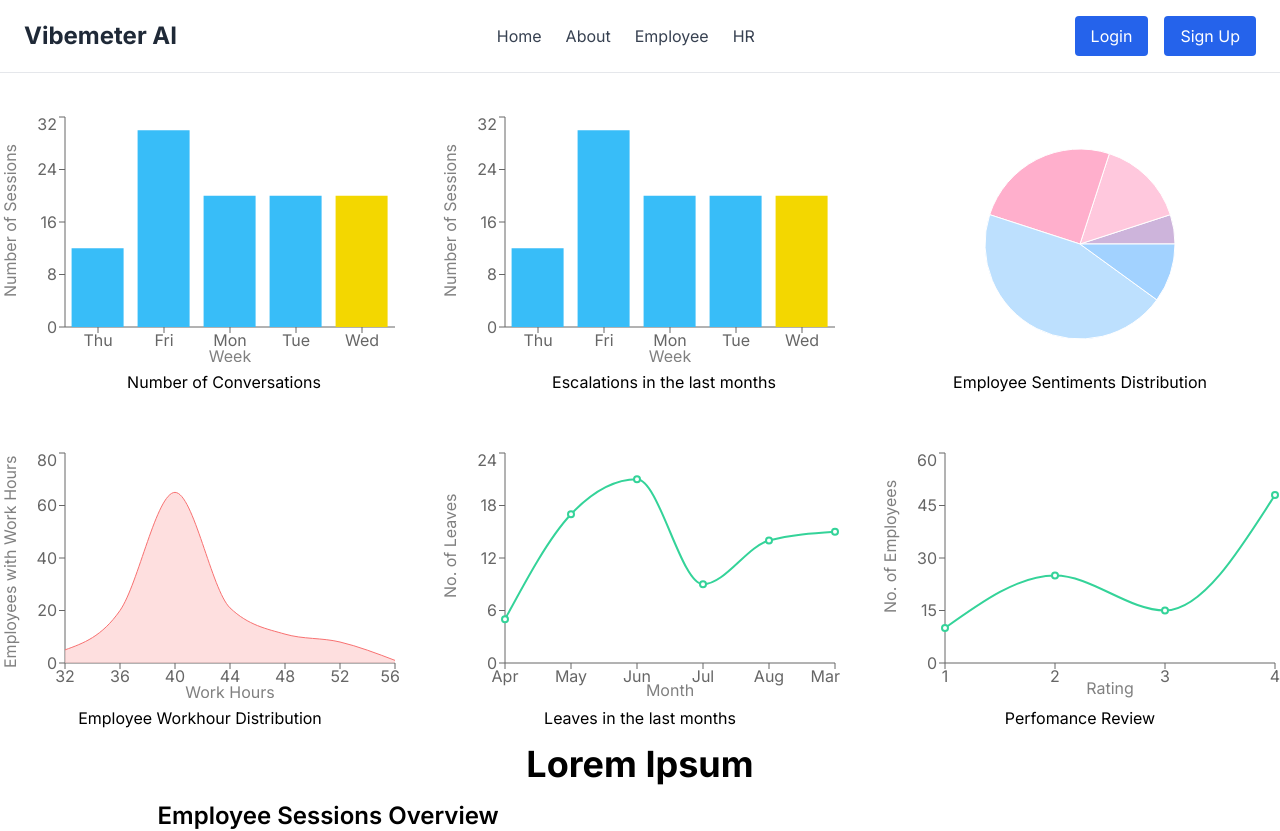
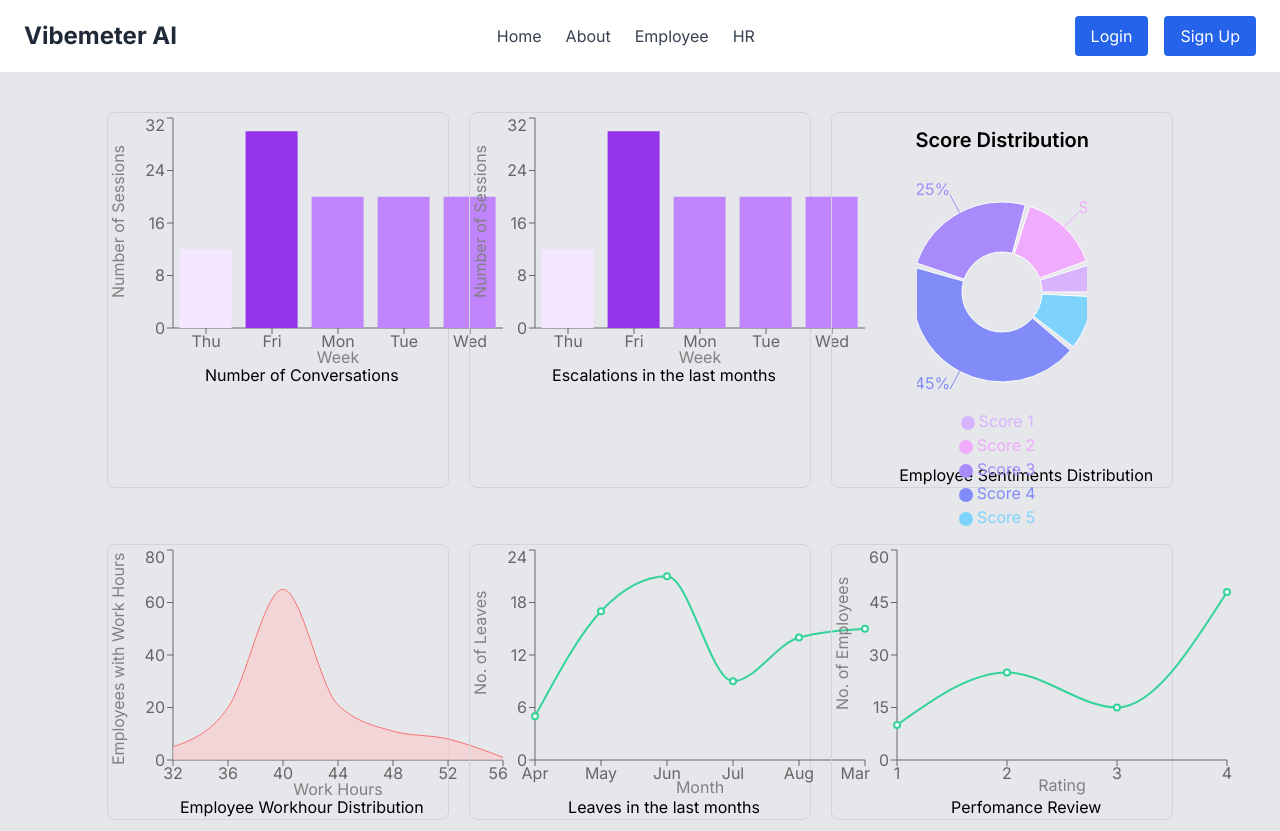
Before and after one commit to Team99os25/frontend, a Next.js app: page /hr-dashboard in a window 1280 px wide. Shown: the top 831 px of the page. Built offline with nearby package versions, Linux system fonts and the light colour scheme; a web font is replaced by a local one.

Commit message:
Changing styles, yet to change

```diff
--- a/app/hr-dashboard/page.tsx
+++ b/app/hr-dashboard/page.tsx
@@ -18,60 +18,57 @@ export type SidenavProps = {
 
 const HRDashboard = () => {
 
+  const chartConfigs = [
+    {
+      component: <ConversationsTinyBar />,
+      label: "Number of Conversations",
+    },
+    {
+      component: <EscalationsTinyBar />,
+      label: "Escalations in the last months",
+    },
+    {
+      component: <SentimentsPiChart />,
+      label: "Employee Sentiments Distribution",
+      // className: "mt-8",
+    },
+    {
+      component: <WorkhoursAreaChart />,
+      label: "Employee Workhour Distribution",
+      className: "chart-4",
+    },
+    {
+      component: <LeavesSimpleLine />,
+      label: "Leaves in the last months",
+      className: "chart-5",
+    },
+    {
+      component: <PerformanceSimpleLine />,
+      label: "Perfomance Review",
+      // className: "chart-6",
+    },
+  ];
+
+
   return (
-    <div className="flex flex-col items-center justify-center h-full">
+    <div className="flex flex-col h-full bg-gray-200">
       {/* <Sidenav elements={["Employee Records", "Payroll Management", "Reports", "Settings", "Logout"]} /> */}
-      <div className="graphs grid grid-cols-3 gap-x-10 gap-y-40 my-28">
-        <div className='chart-1 h-36'>
-          <div className="chart mb-2">
-            <ConversationsTinyBar />
+      <div className="graphs grid grid-cols-3 gap-x-5 gap-y-14 my-28 w-5/6 mx-auto">
+        {chartConfigs.map(({ component, label, className }, idx) => (
+          <div
+            key={idx}
+            className={`${className} rounded-lg border border-gray-300 transform transition-transform duration-200 ease-in-out hover:scale-105 hover:shadow-lg active:scale-105 active:shadow-lg`}
+          >
+            <div className="w-full">
+              <div className="chart">{component}</div>
+              <div className="chart-text text-center pl-12">{label}</div>
+            </div>
           </div>
-          <div className="chart-text text-center pl-12">
-            Number of Conversations
-          </div>
-        </div>
-        <div className='chart-1 h-36'>
-          <div className="chart mb-2">
-            <EscalationsTinyBar />
-          </div>
-          <div className="chart-text text-center pl-12">
-            Escalations in the last months
-          </div>
-        </div>
-        <div className='chart-3 h-36 mt-8'>
-          <div className="chart mb-[26px]">
-            <SentimentsPiChart />
-          </div>
-          <div className="chart-text text-center">
-            Employee Sentiments Distribution
-          </div>
-        </div>
-        <div className='chart-4 h-36'>
-          <div className="chart mb-2">
-            <WorkhoursAreaChart />
-          </div>
-          <div className="chart-text text-center">
-            Employee Workhour Distribution
-          </div>
-        </div>
-        <div className='chart-5 h-36'>
-          <div className="chart mb-2">
-            <LeavesSimpleLine />
-          </div>
-          <div className="chart-text text-center">
-            Leaves in the last months
-          </div>
-        </div>
-        <div className='chart-6 h-36'>
-          <div className="chart mb-2">
-            <PerformanceSimpleLine />
-          </div>
-          <div className="chart-text text-center">
-            Perfomance Review
-          </div>
-        </div>
+        ))}
       </div>
-      <div className="datatable my-10">
+
+
+      <div className="datatable my-10 w-fit mx-auto align-middle">
         <div className="table-heading text-center text-4xl font-bold">
           Lorem Ipsum
         </div>
@@ -84,3 +81,103 @@ const HRDashboard = () => {
 }
 
 export default HRDashboard;
+
+
+
+
+
+
+
+
+
+
+
+
+
+
+
+
+
+
+
+
+
+
+
+
+
+
+/**
+ *
+ * <div className="graphs grid grid-cols-3 gap-x-10 gap-y-40 my-28">
+        <div className='chart-1 h-36 transform transition-transform duration-200 ease-in-out hover:scale-105 hover:shadow-lg active:scale-105 active:shadow-lg'>
+          <div className='w-full'>
+            <div className="chart mb-2">
+              <ConversationsTinyBar />
+            </div>
+            <div className="chart-text text-center pl-12">
+              Number of Conversations
+            </div>
+          </div>
+        </div>
+
+        <div className='chart-1 h-36 transform transition-transform duration-200 ease-in-out hover:scale-105 hover:shadow-lg active:scale-105 active:shadow-lg'>
+          <div className='w-full'>
+            <div className="chart mb-2">
+              <EscalationsTinyBar />
+            </div>
+            <div className="chart-text text-center pl-12">
+              Escalations in the last months
+            </div>
+          </div>
+        </div>
+
+        <div className='chart-3 h-36 mt-8 transform transition-transform duration-200 ease-in-out hover:scale-105 hover:shadow-lg active:scale-105 active:shadow-lg'>
+          <div className='w-full'>
+            <div className="chart mb-[26px]">
+              <SentimentsPiChart />
+            </div>
+            <div className="chart-text text-center">
+              Employee Sentiments Distribution
+            </div>
+          </div>
+        </div>
+
+        <div className='chart-4 h-36 transform transition-transform duration-200 ease-in-out hover:scale-105 hover:shadow-lg active:scale-105 active:shadow-lg'>
+          <div className='w-full'>
+            <div className="chart mb-2">
+              <WorkhoursAreaChart />
+            </div>
+            <div className="chart-text text-center">
+              Employee Workhour Distribution
+            </div>
+          </div>
+        </div>
+
+        <div className='chart-5 h-36 transform transition-transform duration-200 ease-in-out hover:scale-105 hover:shadow-lg active:scale-105 active:shadow-lg'>
+          <div className='w-full'>
+            <div className="chart mb-2">
+              <LeavesSimpleLine />
+            </div>
+            <div className="chart-text text-center">
+              Leaves in the last months
+            </div>
+          </div>
+        </div>
+
+        <div className='chart-6 h-36 transform transition-transform duration-200 ease-in-out hover:scale-105 hover:shadow-lg active:scale-105 active:shadow-lg'>
+          <div className='w-full'>
+            <div className="chart mb-2">
+              <PerformanceSimpleLine />
+            </div>
+            <div className="chart-text text-center">
+              Perfomance Review
+            </div>
+          </div>
+        </div>
+      </div>
+ *
+ *
+ *
+ *
+ */
--- a/components/Graphs/Conversations-TinyBar.tsx
+++ b/components/Graphs/Conversations-TinyBar.tsx
@@ -1,13 +1,20 @@
 "use client";
 
-import { BarChart, Bar, Tooltip, ResponsiveContainer, XAxis, YAxis, Label } from 'recharts';
+import {
+  BarChart,
+  Bar,
+  Tooltip,
+  ResponsiveContainer,
+  XAxis,
+  YAxis,
+  Label,
+  Cell, // ✅ [NEW] Import Cell
+} from 'recharts';
 
 const WeekMap = ["", "Mon", "Tue", "Wed", "Thu", "Fri"];
 let dayOfTheWeek = (new Date).getDay();
-if(dayOfTheWeek == 6){
+if (dayOfTheWeek === 6) {
   dayOfTheWeek = 5;
-  /*If viewed on a Saturday = 6, show data for last week, i.e. take current day to be Friday
-  For Sunday = 0, || 5 already handles it and makes last day to be Friday */
 }
 
 const data = [
@@ -15,8 +22,17 @@ const data = [
   { name: WeekMap[(dayOfTheWeek + 2) % 5 || 5], value: 30 },
   { name: WeekMap[(dayOfTheWeek + 3) % 5 || 5], value: 20 },
   { name: WeekMap[(dayOfTheWeek + 4) % 5 || 5], value: 20 },
-  { name: WeekMap[(dayOfTheWeek) % 5 || 5], value: 20, fill: '#F3D700' },
-]; // || 5 handles the edge-case where dayOfTheWeek % 5 = 0
+  { name: WeekMap[(dayOfTheWeek) % 5 || 5], value: 20 },
+];
+
+/// ✅ [NEW] Create a function that maps value → purple shade
+const getPurpleShade = (value: number): string => {
+  if (value < 15) return "#f3e8ff"; // lightest
+  if (value < 20) return "#d8b4fe";
+  if (value < 25) return "#c084fc";
+  if (value < 30) return "#a855f7";
+  return "#9333ea"; // darkest
+};
 
 const TinyBarChart = () => {
   return (
@@ -29,7 +45,14 @@ const TinyBarChart = () => {
           <YAxis>
             <Label value="Number of Sessions" angle={-90} dy={75} position="insideLeft" />
           </YAxis>
-          <Bar dataKey="value" fill="#38bdf8" />
+
+          {/* ✅ Changed: Removed static fill, added dynamic Cell coloring */}
+          <Bar dataKey="value">
+            {data.map((entry, index) => (
+              <Cell key={`cell-${index}`} fill={getPurpleShade(entry.value)} />
+            ))}
+          </Bar>
+
           <Tooltip />
         </BarChart>
       </ResponsiveContainer>
@@ -38,3 +61,74 @@ const TinyBarChart = () => {
 };
 
 export default TinyBarChart;
+
+
+
+
+
+
+
+
+
+
+
+
+
+
+
+
+
+
+
+
+
+
+
+
+
+
+
+
+
+
+
+// "use client";
+
+// import { BarChart, Bar, Tooltip, ResponsiveContainer, XAxis, YAxis, Label } from 'recharts';
+
+// const WeekMap = ["", "Mon", "Tue", "Wed", "Thu", "Fri"];
+// let dayOfTheWeek = (new Date).getDay();
+// if(dayOfTheWeek == 6){
+//   dayOfTheWeek = 5;
+//   /*If viewed on a Saturday = 6, show data for last week, i.e. take current day to be Friday
+//   For Sunday = 0, || 5 already handles it and makes last day to be Friday */
+// }
+
+// const data = [
+//   { name: WeekMap[(dayOfTheWeek + 1) % 5 || 5], value: 12 },
+//   { name: WeekMap[(dayOfTheWeek + 2) % 5 || 5], value: 30 },
+//   { name: WeekMap[(dayOfTheWeek + 3) % 5 || 5], value: 20 },
+//   { name: WeekMap[(dayOfTheWeek + 4) % 5 || 5], value: 20 },
+//   { name: WeekMap[(dayOfTheWeek) % 5 || 5], value: 20, fill: '#F3D700' },
+// ]; // || 5 handles the edge-case where dayOfTheWeek % 5 = 0
+
+// const TinyBarChart = () => {
+//   return (
+//     <div className="w-[400px] h-[250px]">
+//       <ResponsiveContainer width="100%" height="100%">
+//         <BarChart data={data}>
+//           <XAxis dataKey="name">
+//             <Label value="Week" offset={-5} position="insideBottom" />
+//           </XAxis>
+//           <YAxis>
+//             <Label value="Number of Sessions" angle={-90} dy={75} position="insideLeft" />
+//           </YAxis>
+//           <Bar dataKey="value" fill="#38bdf8" />
+//           <Tooltip />
+//         </BarChart>
+//       </ResponsiveContainer>
+//     </div>
+//   );
+// };
+
+// export default TinyBarChart;
--- a/components/Graphs/Escalations-Tinybar.tsx
+++ b/components/Graphs/Escalations-Tinybar.tsx
@@ -1,13 +1,21 @@
 "use client";
 
-import { BarChart, Bar, Tooltip, ResponsiveContainer, XAxis, YAxis, Label } from 'recharts';
+import {
+  BarChart,
+  Bar,
+  Tooltip,
+  ResponsiveContainer,
+  XAxis,
+  YAxis,
+  Label,
+  Cell, // ✅ [NEW] Import Cell for custom coloring
+} from 'recharts';
 
 const WeekMap = ["", "Mon", "Tue", "Wed", "Thu", "Fri"];
-let dayOfTheWeek = (new Date).getDay();
-if(dayOfTheWeek == 6){
+let dayOfTheWeek = new Date().getDay();
+if (dayOfTheWeek === 6) {
   dayOfTheWeek = 5;
-  /*If viewed on a Saturday = 6, show data for last week, i.e. take current day to be Friday
-  For Sunday = 0, || 5 already handles it and makes last day to be Friday */
+  // ✅ Saturday logic to use Friday
 }
 
 const data = [
@@ -15,8 +23,17 @@ const data = [
   { name: WeekMap[(dayOfTheWeek + 2) % 5 || 5], value: 30 },
   { name: WeekMap[(dayOfTheWeek + 3) % 5 || 5], value: 20 },
   { name: WeekMap[(dayOfTheWeek + 4) % 5 || 5], value: 20 },
-  { name: WeekMap[(dayOfTheWeek) % 5 || 5], value: 20, fill: '#F3D700' },
-]; // || 5 handles the edge-case where dayOfTheWeek % 5 = 0
+  { name: WeekMap[(dayOfTheWeek) % 5 || 5], value: 20 },
+];
+
+// ✅ [NEW] Function to determine bar color based on value
+const getPurpleShade = (value: number): string => {
+  if (value < 15) return "#f3e8ff"; // lightest purple
+  if (value < 20) return "#d8b4fe";
+  if (value < 25) return "#c084fc";
+  if (value < 30) return "#a855f7";
+  return "#9333ea"; // darkest purple
+};
 
 const TinyBarChart = () => {
   return (
@@ -29,7 +46,14 @@ const TinyBarChart = () => {
           <YAxis>
             <Label value="Number of Sessions" angle={-90} dy={75} position="insideLeft" />
           </YAxis>
-          <Bar dataKey="value" fill="#38bdf8" />
+
+          {/* ✅ Modified: Dynamic fill color using <Cell /> */}
+          <Bar dataKey="value">
+            {data.map((entry, index) => (
+              <Cell key={`cell-${index}`} fill={getPurpleShade(entry.value)} />
+            ))}
+          </Bar>
+
           <Tooltip />
         </BarChart>
       </ResponsiveContainer>
@@ -38,3 +62,73 @@ const TinyBarChart = () => {
 };
 
 export default TinyBarChart;
+
+
+
+
+
+
+
+
+
+
+
+
+
+
+
+
+
+
+
+
+
+
+
+
+
+
+
+
+
+
+// "use client";
+
+// import { BarChart, Bar, Tooltip, ResponsiveContainer, XAxis, YAxis, Label } from 'recharts';
+
+// const WeekMap = ["", "Mon", "Tue", "Wed", "Thu", "Fri"];
+// let dayOfTheWeek = (new Date).getDay();
+// if(dayOfTheWeek == 6){
+//   dayOfTheWeek = 5;
+//   /*If viewed on a Saturday = 6, show data for last week, i.e. take current day to be Friday
+//   For Sunday = 0, || 5 already handles it and makes last day to be Friday */
+// }
+
+// const data = [
+//   { name: WeekMap[(dayOfTheWeek + 1) % 5 || 5], value: 12 },
+//   { name: WeekMap[(dayOfTheWeek + 2) % 5 || 5], value: 30 },
+//   { name: WeekMap[(dayOfTheWeek + 3) % 5 || 5], value: 20 },
+//   { name: WeekMap[(dayOfTheWeek + 4) % 5 || 5], value: 20 },
+//   { name: WeekMap[(dayOfTheWeek) % 5 || 5], value: 20, fill: '#F3D700' },
+// ]; // || 5 handles the edge-case where dayOfTheWeek % 5 = 0
+
+// const TinyBarChart = () => {
+//   return (
+//     <div className="w-[400px] h-[250px]">
+//       <ResponsiveContainer width="100%" height="100%">
+//         <BarChart data={data}>
+//           <XAxis dataKey="name">
+//             <Label value="Week" offset={-5} position="insideBottom" />
+//           </XAxis>
+//           <YAxis>
+//             <Label value="Number of Sessions" angle={-90} dy={75} position="insideLeft" />
+//           </YAxis>
+//           <Bar dataKey="value" fill="#38bdf8" />
+//           <Tooltip />
+//         </BarChart>
+//       </ResponsiveContainer>
+//     </div>
+//   );
+// };
+
+// export default TinyBarChart;
--- a/components/Graphs/Sentiments-Piechart.tsx
+++ b/components/Graphs/Sentiments-Piechart.tsx
@@ -21,27 +21,113 @@ export default MyChart = () => (
 
 "use client"; // Ensures it's only rendered on the client
 
-import { PieChart, Pie, Tooltip, Cell } from 'recharts';
+import { PieChart, Pie, Tooltip, Cell, Legend, ResponsiveContainer } from 'recharts';
 
 const data = [
-  { name: 'Score 1', value: 5, color: '#CDB4DB' },
-  { name: 'Score 2', value: 15, color: '#FFC8DD' },
-  { name: 'Score 3', value: 25, color: '#FFAFCC' },
-  { name: 'Score 4', value: 45, color: '#BDE0FE' },
-  { name: 'Score 5', value: 10, color: '#A2D2FF' },
+  { name: 'Score 1', value: 5 },
+  { name: 'Score 2', value: 15 },
+  { name: 'Score 3', value: 25 },
+  { name: 'Score 4', value: 45 },
+  { name: 'Score 5', value: 10 },
 ];
+
+// ✅ Updated: Modern, harmonious color palette
+const COLORS = ['#D8B4FE', '#F0ABFC', '#A78BFA', '#818CF8', '#7DD3FC'];
 
 const MyChart = () => {
   return (
-    <PieChart width={400} height={200}>
-      <Pie data={data} dataKey="value" nameKey="name" cx="50%" cy="50%" outerRadius={95}>
-      {data.map((entry, index) => (
-          <Cell key={`cell-${index}`} fill={entry.color} />
-        ))}
-      </Pie>
-      <Tooltip />
-    </PieChart>
+    <div className="w-full h-[350px] flex flex-col items-center justify-center">
+      <div className="text-xl font-semibold mb-4">Score Distribution</div>
+      <ResponsiveContainer width="50%" height="80%">
+        <PieChart>
+          <Pie
+            data={data}
+            dataKey="value"
+            nameKey="name"
+            cx="50%"
+            cy="50%"
+            outerRadius={90}
+            innerRadius={40} // ✅ Makes it a donut chart for a modern look
+            paddingAngle={3} // ✅ Adds spacing between slices
+            label={({ name, percent }) => `${name}: ${(percent * 100).toFixed(0)}%`}
+          >
+            {data.map((entry, index) => (
+              <Cell key={`cell-${index}`} fill={COLORS[index % COLORS.length]} />
+            ))}
+          </Pie>
+          <Tooltip />
+          <Legend verticalAlign="bottom" height={36} />
+        </PieChart>
+      </ResponsiveContainer>
+    </div>
   );
 };
 
-export default MyChart; // Use default export
+export default MyChart;
+
+
+
+
+
+
+
+
+
+
+
+
+
+
+
+
+
+
+
+
+
+
+
+
+
+
+
+
+
+
+
+
+
+
+
+
+
+
+
+
+
+// "use client"; // Ensures it's only rendered on the client
+
+// import { PieChart, Pie, Tooltip, Cell } from 'recharts';
+
+// const data = [
+//   { name: 'Score 1', value: 5, color: '#CDB4DB' },
+//   { name: 'Score 2', value: 15, color: '#FFC8DD' },
+//   { name: 'Score 3', value: 25, color: '#FFAFCC' },
+//   { name: 'Score 4', value: 45, color: '#BDE0FE' },
+//   { name: 'Score 5', value: 10, color: '#A2D2FF' },
+// ];
+
+// const MyChart = () => {
+//   return (
+//     <PieChart width={400} height={200}>
+//       <Pie data={data} dataKey="value" nameKey="name" cx="50%" cy="50%" outerRadius={95}>
+//       {data.map((entry, index) => (
+//           <Cell key={`cell-${index}`} fill={entry.color} />
+//         ))}
+//       </Pie>
+//       <Tooltip />
+//     </PieChart>
+//   );
+// };
+
+// export default MyChart; // Use default export
--- a/components/Sidenav/index.tsx
+++ b/components/Sidenav/index.tsx
@@ -13,9 +13,9 @@ const Sidenav: React.FC<SidenavProps> = ({
 
   return (
   <div>
-    <Button onClick={() => setOpen(true)} sx={{ position: "absolute", left: 16, top: "50%", transform: "translateY(-50%)" }}>
+    {/* <Button onClick={() => setOpen(true)} sx={{ position: "absolute", left: 16, top: "50%", transform: "translateY(-50%)" }}>
       <MenuIcon fontSize="large" />
-    </Button>
+    </Button> */}
       <Drawer variant="temporary" anchor="left" open={open} onClose={() => setOpen(false)}>
         <List>
           {elements.map((item) => (
```
